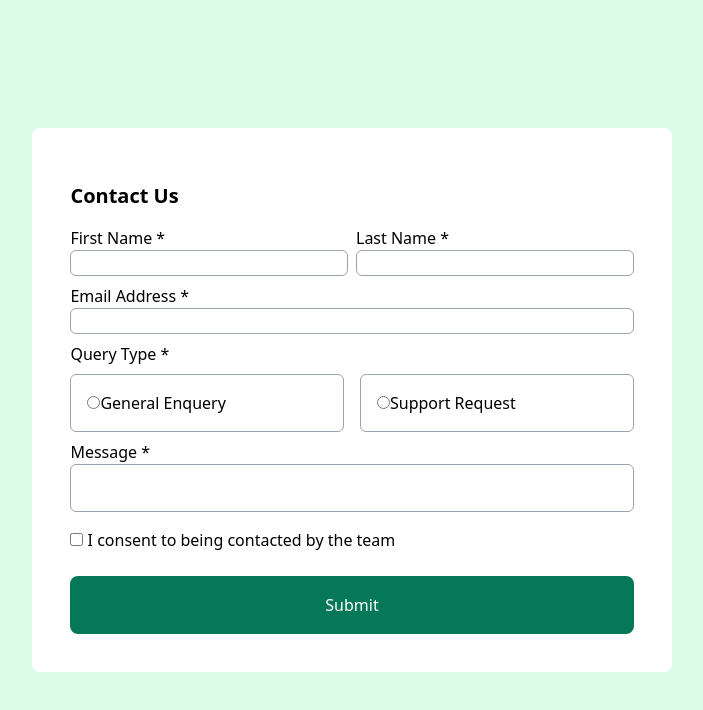
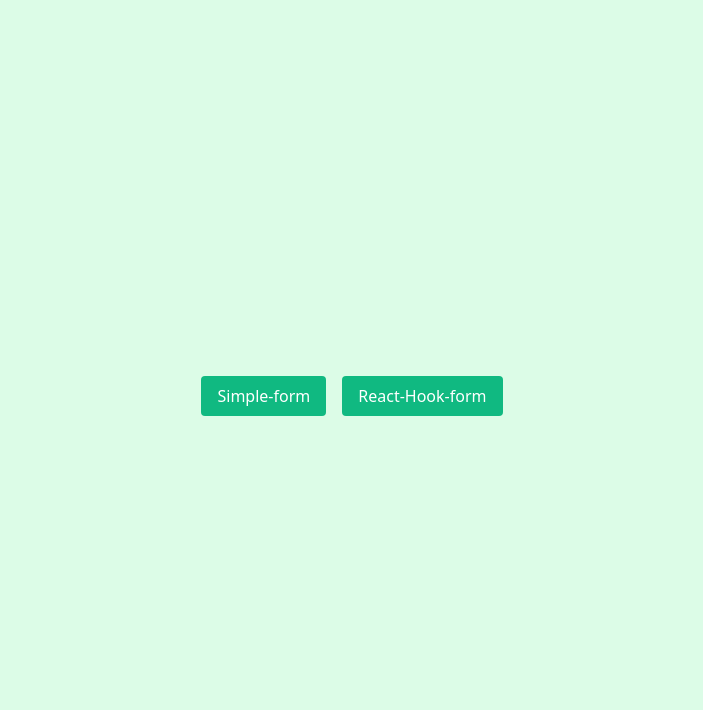
Before and after one commit to Parnia-mohammadi/React_Hook_Form, a React (Vite) app: page / in a window 1280 px wide. Shown: the top 710 px of the page, without its empty margins (288-991 px from the left). Built offline with nearby package versions, Linux system fonts and the light colour scheme.

Commit message:
change style and install react hook form, yup and zod

```diff
--- a/package.json
+++ b/package.json
@@ -10,8 +10,12 @@
     "preview": "vite preview"
   },
   "dependencies": {
+    "@hookform/resolvers": "^5.0.1",
     "react": "^18.3.1",
-    "react-dom": "^18.3.1"
+    "react-dom": "^18.3.1",
+    "react-hook-form": "^7.56.1",
+    "yup": "^1.6.1",
+    "zod": "^3.24.3"
   },
   "devDependencies": {
     "@types/react": "^18.3.3",
--- a/src/App.jsx
+++ b/src/App.jsx
@@ -1,10 +1,23 @@
+import { useState } from "react";
 import Form from "./components/Form";
 import "./index.css";
+import ReactHookForm from "./components/ReactHookForm";
 
 function App() {
+  const [formName, setFormName] = useState("");
   return (
     <div className="h-screen flex flex-col items-center justify-center">
-      <Form />
+      <div className="flex gap-4 mb-2">
+        <button onClick={() => setFormName("SimpleForm")}>Simple-form</button>
+        <button onClick={() => setFormName("ReactHookForm")}>
+          React-Hook-form
+        </button>
+      </div>
+      {formName === "SimpleForm" ? (
+        <Form />
+      ) : formName != "" ? (
+        <ReactHookForm />
+      ) : null}
     </div>
   );
 }
--- a/src/components/Form.jsx
+++ b/src/components/Form.jsx
@@ -1,11 +1,19 @@
 function Form() {
+  const handleSubmit = (e) => {
+    e.preventDefaultValue();
+    console.log(e);
+  };
   return (
     <div
       className="w-1/2 border-black border-solid border-1 rounded-lg
      bg-white flex-col justify-center items-center p-[3%] gap-y-4"
     >
       <h1 className="text-xl font-bold my-4">Contact Us </h1>
-      <form id="form" className="flex flex-wrap gap-x-2 gap-y-2 ">
+      <form
+        id="form"
+        className="flex flex-wrap gap-x-2 gap-y-2 "
+        onSubmit={(e) => handleSubmit(e)}
+      >
         {/* FirstName */}
         <div className="flex-1 w-full">
           <label htmlFor="name">First Name *</label>
@@ -14,7 +22,7 @@ function Form() {
             required
             type="text"
             id="name"
-            className="w-full border-gray-400 border-[1px] border-solid rounded-md"
+            className="px-3 w-full border-gray-400 border-[1px] border-solid rounded-md"
           />
         </div>
         {/* LastName */}
@@ -25,7 +33,7 @@ function Form() {
             required
             type="text"
             id="lastName"
-            className="w-full border-gray-400 border-[1px] border-solid rounded-md"
+            className="px-3 w-full border-gray-400 border-[1px] border-solid rounded-md"
           />
         </div>
         {/* email */}
@@ -36,7 +44,7 @@ function Form() {
             type="email"
             name="Email"
             id="email"
-            className="w-full border-gray-400 border-[1px] border-solid rounded-md"
+            className="px-3 w-full border-gray-400 border-[1px] border-solid rounded-md"
           />
         </div>
         {/* query */}
@@ -50,11 +58,11 @@ function Form() {
               id="general"
               value="General Enquery"
             />
-            <label htmlFor="general">General Enquery</label>
+            <label htmlFor="general"> General Enquery</label>
           </div>
           <div className="w-1/2 border-[1px] border-gray-400 border-solid rounded-md p-4">
             <input required type="radio" name="query" id="support" />
-            <label htmlFor="support">Support Request</label>
+            <label htmlFor="support"> Support Request</label>
           </div>
         </div>
         {/* Message */}
@@ -66,7 +74,7 @@ function Form() {
             type="text"
             name="message"
             id="message"
-            className="border-gray-400 border-[1px] border-solid rounded-md h-full w-full"
+            className="px-3 border-gray-400 border-[1px] border-solid rounded-md h-full w-full"
           />
         </div>
         {/* checkbox */}
--- /dev/null
+++ b/src/components/ReactHookForm.jsx
@@ -0,0 +1,7 @@
+function ReactHookForm() {
+  return (
+    <div>ReactHookForm</div>
+  )
+}
+
+export default ReactHookForm
--- a/src/index.css
+++ b/src/index.css
@@ -7,4 +7,7 @@
     @apply bg-green-100;
     @apply h-full;
   }
+  button {
+    @apply px-4 py-2 bg-emerald-500 text-white rounded hover:bg-emerald-600 transition;
+  }
 }
```
Also changed, not shown: 1 other file (tests, documents, lock files or other folders).
